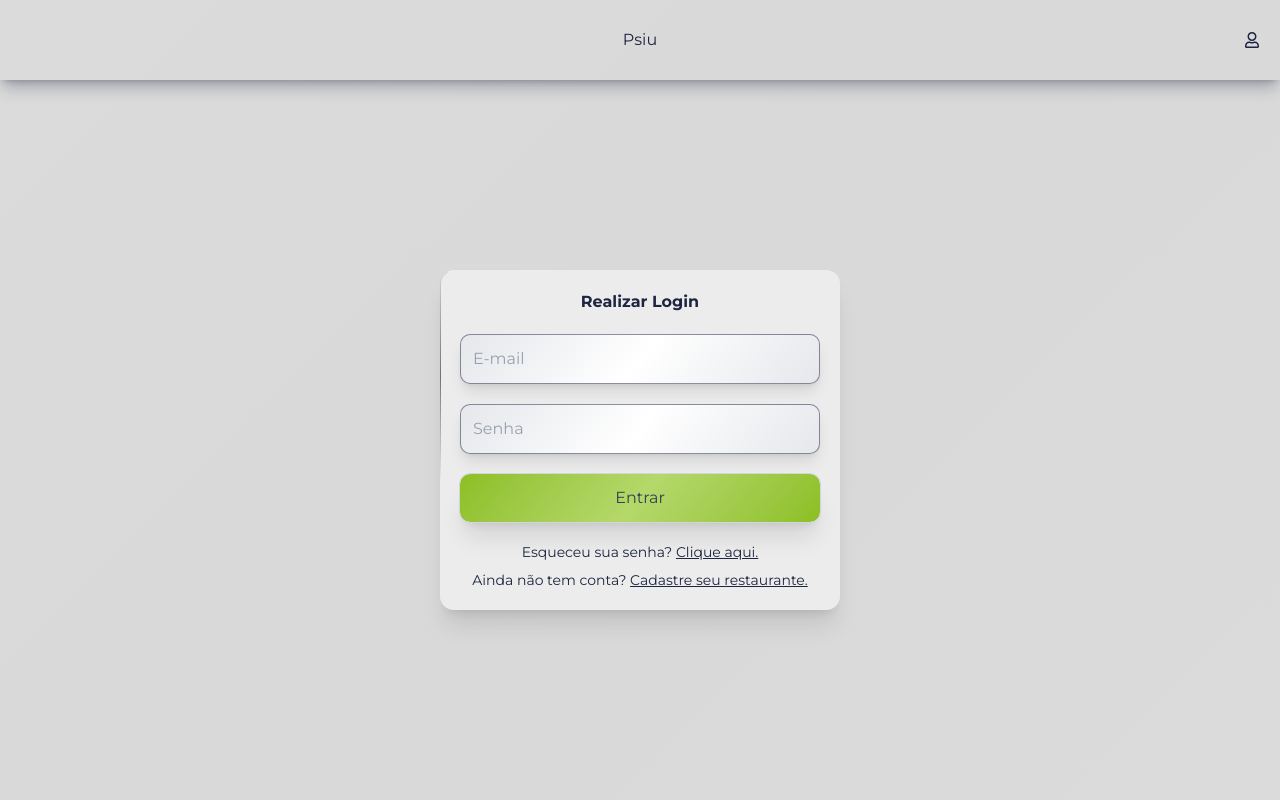
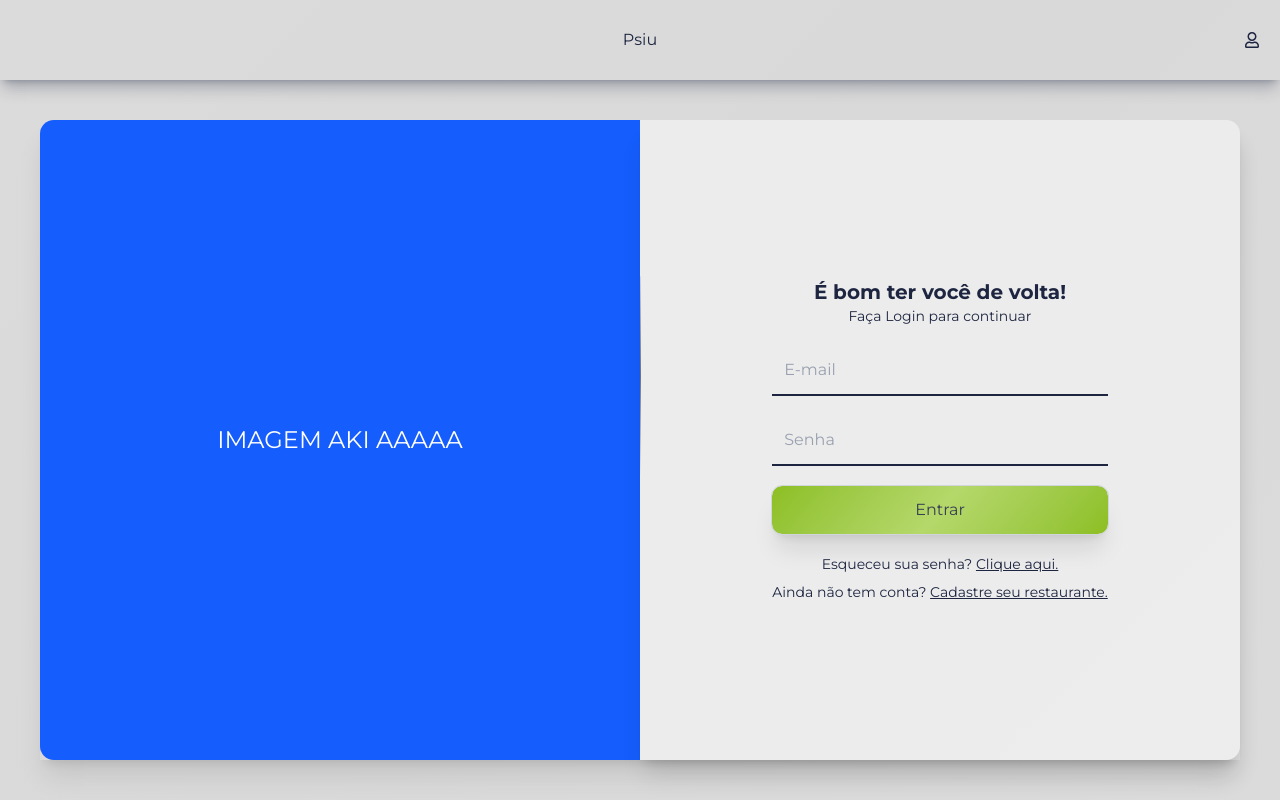
Before and after one commit to jpsalez/garcom-NFC, a Next.js app in the folder front-end/: page /login in a window 1280 px wide. Built offline with nearby package versions, Linux system fonts and the light colour scheme; no server answers.

Commit message:
alteracoes login

```diff
--- a/front-end/app/globals.css
+++ b/front-end/app/globals.css
@@ -114,7 +114,9 @@
   }
 
   input {
-    @apply w-full bg-linear-130 from-gray-200 via-white to-gray-200 border border-foreground/50 p-3 rounded-lg shadow-lg text-gray-800 placeholder:text-gray-400;
+    @apply w-full bg-linear-130 from-gray-200 via-white to-gray-200
+    border border-foreground/50 p-3 rounded-lg shadow-lg text-gray-800
+    placeholder:text-gray-400;
   };
 
   select {
@@ -147,7 +149,7 @@
   }
 
   .form-background {
-    @apply relative p-5 rounded-xl  bg-card/50 text-card-foreground outline-gray-200 shadow-xl w-full max-w-100;
+    @apply relative p-5 rounded-xl  bg-card/50 text-card-foreground outline-gray-200 shadow-xl w-full;
   }
 
   .form-style {
--- a/front-end/components/loginPage.tsx
+++ b/front-end/components/loginPage.tsx
@@ -38,16 +38,29 @@ export default function LoginPage() {
     }
 
     return(
-        <div className="page-div">
-            <div className="form-background">
+        <div className="page-div py-10!">
+
+
+
+            <div className="grid grid-cols-1 shadow-xl
+            md:grid-rows-1 md:grid-cols-2 md:h-full md:w-full md:max-w-300">
+
+                <div className="w-full rounded-l-xl bg-blue-600 hidden md:flex items-center justify-center">
+                    <h2 className="text-2xl text-background">IMAGEM AKI AAAAA</h2>
+                </div>
+
+                <div className="form-background md:rounded-l-none flex items-center justify-center">
                     <BorderBeam size={200} duration={3} colorFrom="#d4d4d8" colorTo="#71717a"/>
 
                     <form onSubmit={handleSubmit} className="form-style">
-                    <h2 className="font-bold">Realizar Login</h2>
-
+                        <div className="text-center text-sm">
+                            <h2 className="font-bold text-xl">É bom ter você de volta!</h2>
+                            <p>Faça Login para continuar</p>
+                        </div>
                         <input type="email"
                         value={email}
                         onChange={(e) => setEmail(e.target.value)}
+                        className="bg-none! bg-transparent! border-0! border-b-2! rounded-b-none border-foreground! shadow-none!"
                         placeholder="E-mail"
                         autoComplete="username"
                         required
@@ -55,21 +68,22 @@ export default function LoginPage() {
                         <input type="password"
                         value={password}
                         onChange={(e) => setPassword(e.target.value)}
+                        className="bg-none! bg-transparent! border-0! border-b-2! rounded-b-none border-foreground! shadow-none!"
                         placeholder="Senha"
                         autoComplete="current-password"
                         required
                         />
-
                         <button disabled={loading} className="btn-primary">{loading ? 'Entrando...' : 'Entrar'}</button>
-
                         <p role="alert" className={`error ${error ? 'visible' : ''}`}>{error}</p>
-
                         <div className="text-center space-y-2">
                             <p className="text-sm">Esqueceu sua senha? <Link href="/esqueci-senha" className="underline">Clique aqui.</Link></p>
                             <p className="text-sm">Ainda não tem conta? <Link href="/cadastro" className="underline">Cadastre seu restaurante.</Link></p>
                         </div>
                     </form>
                 </div>
+
+            </div>
+
         </div>
     )
 }
```
Lines whose indentation alone changed are shown as unchanged.
